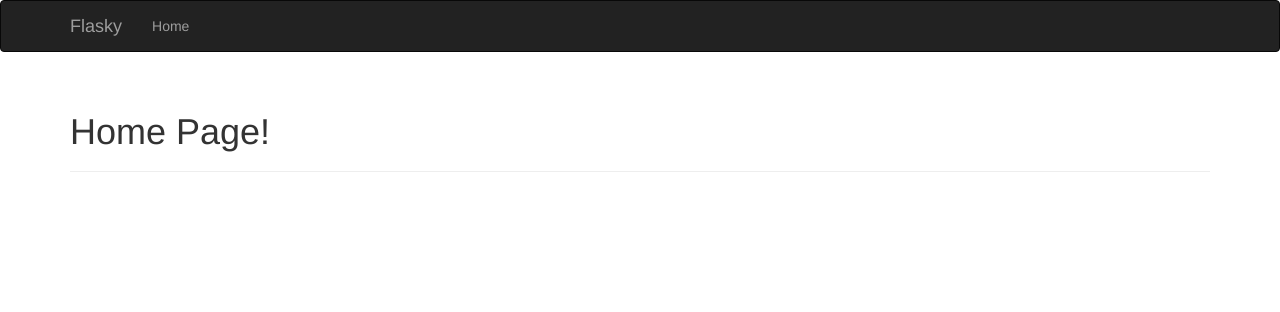
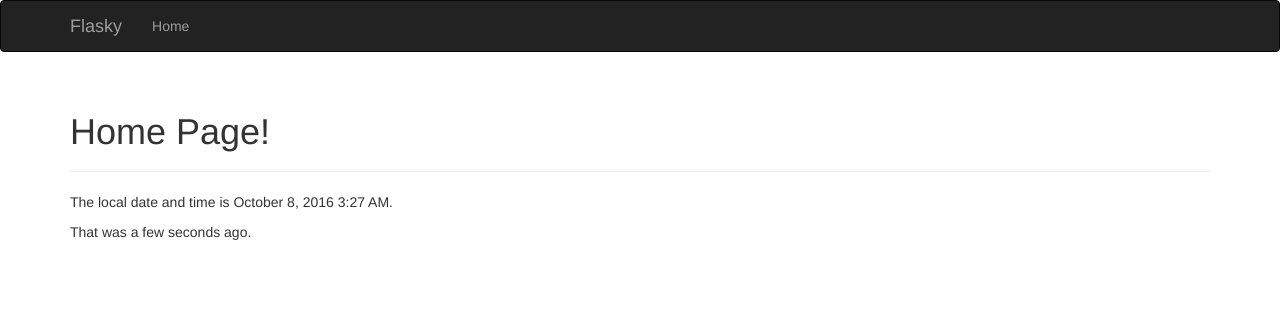
Before and after one commit to maniafish/flask_model, a Flask app: page / in a window 1280 px wide. Shown: the top 312 px of the page. Run offline with Flask 2, Linux system fonts and the light colour scheme; some libraries are stand-ins or nearby versions.

Commit message:
flask-moment

```diff
--- a/app/__init__.py
+++ b/app/__init__.py
@@ -1,12 +1,15 @@
 from flask import Flask
 from flask_bootstrap import Bootstrap
+from flask_moment import Moment
 
 bootstrap = Bootstrap()
+moment = Moment()
 
 
 def create_app():
     app = Flask(__name__)
     bootstrap.init_app(app)
+    moment.init_app(app)
 
     from .main import main as main_blueprint
     app.register_blueprint(main_blueprint)
--- a/app/main/templates/base.html
+++ b/app/main/templates/base.html
@@ -26,3 +26,8 @@
     </div>
 </div>
 {% endblock %}
+
+{% block scripts %}
+{{ super() }}
+{{ moment.include_moment() }}
+{% endblock %}
--- a/app/main/templates/index.html
+++ b/app/main/templates/index.html
@@ -7,5 +7,9 @@
     <div class="page-header">
         <h1>Home Page!</h1>
     </div>
+    <div class="starter-template">
+        <p>The local date and time is {{ moment(current_time).format('LLL') }}.</p>
+        <p>That was {{ moment(current_time).fromNow(refresh=True) }}.</p>
+    <div>
 </div>
 {% endblock %}
--- a/app/main/views.py
+++ b/app/main/views.py
@@ -1,10 +1,12 @@
 from . import main
 from flask import render_template
+from datetime import datetime
 
 
 @main.route('/', methods=['GET', 'POST'])
 def home_page():
-    return render_template('index.html')
+    return render_template('index.html',
+                           current_time=datetime.utcnow())
 
 
 @main.route('/user/<name>', methods=['GET', 'POST'])
```
